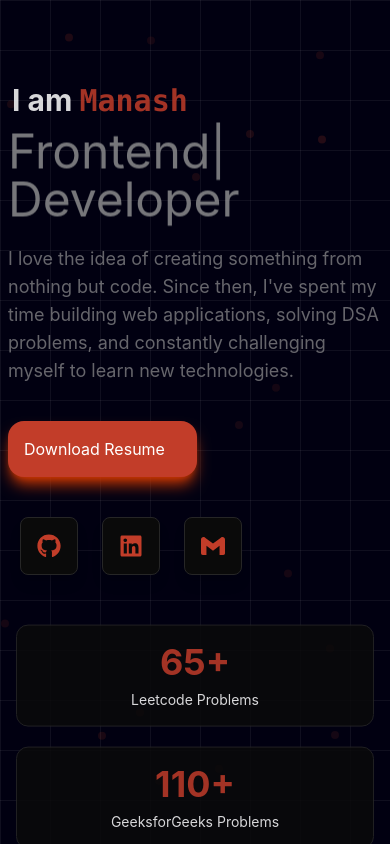
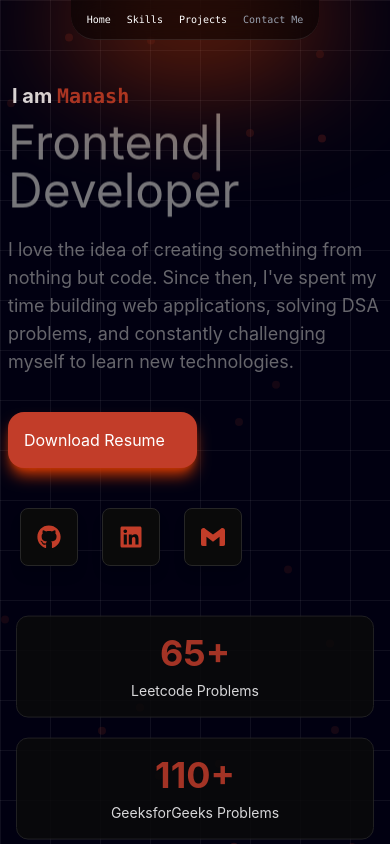
Before and after one commit to Manash2005/portfolio, a React (Vite) app in the folder client/: page / in a window 390 px wide. Shown: the top 844 px of the page. Built offline with nearby package versions, Linux system fonts and the light colour scheme; no server answers.

Commit message:
update : added navbar to mobile and update favicon and title

```diff
--- a/client/index.html
+++ b/client/index.html
@@ -2,9 +2,9 @@
 <html lang="en">
   <head>
     <meta charset="UTF-8" />
-    <link rel="icon" type="image/svg+xml" href="/favicon.svg" />
+    <link rel="icon" type="image/svg+xml" href="/favicon.png" />
     <meta name="viewport" content="width=device-width, initial-scale=1.0" />
-    <title>client</title>
+    <title>Manash Swain</title>
   </head>
   <body>
     <div id="root"></div>
--- a/client/src/App.jsx
+++ b/client/src/App.jsx
@@ -16,7 +16,7 @@ function App() {
       initial={{ y: -100, opacity: 0 }}
       animate={{ y: 0, opacity: 1}}
       transition={{ duration: 2, ease: easeInOut }}
-      className="hidden lg:flex items-center justify-center fixed top-0 left-1/2 transform -translate-x-1/2 z-50">
+      className="flex w-full items-center justify-center fixed top-0 left-1/2 transform -translate-x-1/2 z-50">
         <Navbar />
       </motion.header>
 
--- a/client/src/layouts/Navbar.jsx
+++ b/client/src/layouts/Navbar.jsx
@@ -1,70 +1,181 @@
-import {motion} from "motion/react"
+import { motion } from "motion/react";
+import { useEffect, useState } from "react";
+
 function Navbar() {
+  const [visible, setVisible] = useState(true);
+
+  useEffect(() => {
+    let lastScrollY = window.scrollY;
+
+    const handleScroll = () => {
+      const currentScrollY = window.scrollY;
+
+      // Ignore tiny scroll movements
+      if (Math.abs(currentScrollY - lastScrollY) < 10) return;
+
+      if (currentScrollY < 50) {
+        setVisible(true);
+      } else if (currentScrollY > lastScrollY) {
+        // scrolling down
+        setVisible(false);
+      } else {
+        // scrolling up
+        setVisible(true);
+      }
+
+      lastScrollY = currentScrollY;
+    };
+
+    window.addEventListener("scroll", handleScroll);
+
+    return () => {
+      window.removeEventListener("scroll", handleScroll);
+    };
+  }, []);
 
   const scrollToHome = () => {
     document
       .getElementById("hero")
       ?.scrollIntoView({ behavior: "smooth" });
   };
+
   const scrollToSkills = () => {
     document
       .getElementById("skills")
       ?.scrollIntoView({ behavior: "smooth" });
   };
+
   const scrollToProjects = () => {
     document
       .getElementById("projects")
       ?.scrollIntoView({ behavior: "smooth" });
   };
+
   return (
-
+    <motion.div
+      animate={{
+        y: visible ? 0 : -100,
+      }}
+      transition={{
+        duration: 0.3,
+        ease: "easeInOut",
+      }}
+      className="sticky top-0 z-50 font-mono"
+    >
       <div className="relative">
-
+        {/* Orange Glow */}
         <div
           className="
             absolute
             left-1/2
             top-1/2
-
             -translate-x-1/2
             -translate-y-1/2
-
             w-[250px]
             h-[80px]
-
             rounded-full
-
             bg-orange-600/65
-
             blur-3xl
-
             -z-10
           "
-    ></div>
+        />
 
-    <nav className="bg-black/50 flex items-center justify-center font-sans rounded-b-3xl hover:shadow-2xl hover:shadow-foreground/40  transition-all duration-600 p-2">
-      <motion.ul className="px-2">
+        <nav
+          className="
+            w-full
+            bg-black/50
+            backdrop-blur-md
+            border-b
+            border-white/10
+            flex
+            items-center
+            justify-center
+            rounded-b-3xl
+            hover:shadow-2xl
+            hover:shadow-foreground/30
+            transition-all
+            duration-500
+            p-1
+            md:p-2
+          "
+        >
+          <motion.ul className="px-1 md:px-2 text-[10px] md:text-sm">
             <motion.li
-        whileTap={{scale: 1.1, transition: 0.4}}
-        className="inline-block py-2 px-4 text-primary text-sm font-medium hover:bg-secondary/10 transition-colors duration-300 cursor-pointer rounded-md" onClick={scrollToHome}>Home</motion.li>
+              whileTap={{ scale: 0.95 }}
+              className="
+                inline-block
+                py-2
+                px-2
+                md:px-4
+                text-primary
+                hover:bg-secondary/10
+                transition-colors
+                duration-300
+                cursor-pointer
+                rounded-md
+              "
+              onClick={scrollToHome}
+            >
+              Home
+            </motion.li>
 
             <motion.li
-        whileTap={{scale: 1.1, transition: 0.4}}
-        className="inline-block py-2 px-4 text-primary text-sm font-medium  transition-colors duration-300 rounded-md cursor-pointer" onClick={scrollToSkills}>Skills</motion.li>
+              whileTap={{ scale: 0.95 }}
+              className="
+                inline-block
+                py-2
+                px-2
+                md:px-4
+                text-primary
+                hover:bg-secondary/10
+                transition-colors
+                duration-300
+                cursor-pointer
+                rounded-md
+              "
+              onClick={scrollToSkills}
+            >
+              Skills
+            </motion.li>
 
             <motion.li
-        whileTap={{scale: 1.1, transition: 0.4}}
-        className="inline-block py-2 px-4 text-primary text-sm font-medium transition-colors duration-300 cursor-pointer rounded-md" onClick={scrollToProjects}>Projects</motion.li>
+              whileTap={{ scale: 0.95 }}
+              className="
+                inline-block
+                py-2
+                px-2
+                md:px-4
+                text-primary
+                hover:bg-secondary/10
+                transition-colors
+                duration-300
+                cursor-pointer
+                rounded-md
+              "
+              onClick={scrollToProjects}
+            >
+              Projects
+            </motion.li>
 
             <motion.li
-        whileTap={{scale: 1.1, transition: 0.4}}
-        className="inline-block py-2 px-4 text-gray-400 text-sm font-medium transition-colors duration-300 cursor-not-allowed rounded-md">Contact Me</motion.li>
-
+              whileTap={{ scale: 0.95 }}
+              className="
+                inline-block
+                py-2
+                px-2
+                md:px-4
+                text-gray-400
+                cursor-not-allowed
+                rounded-md
+              "
+            >
+              Contact Me
+            </motion.li>
           </motion.ul>
         </nav>
-
       </div>
-  )
+    </motion.div>
+  );
 }
 
-export default Navbar
+export default Navbar;
--- a/client/src/sections/Hero.jsx
+++ b/client/src/sections/Hero.jsx
@@ -37,7 +37,7 @@ function Hero() {
           <div className="flex flex-col justify-around w-full md:w-1/2 mt-15 md:mt-0 min-h-screen">
 
             <motion.p
-              className="text-primary text-3xl px-1 font-bold md:mt-20 mt-5"
+              className="text-primary text-xl md:text-3xl px-1 font-bold md:mt-20 mt-5"
               initial={{ opacity: 0, y: 10 }}
               whileInView={{ opacity: 1, y: 0 }}
               transition={{ duration: 1 }}
```
Also changed, not shown: client/public/favicon.png (added). Lines whose indentation alone changed are shown as unchanged.
